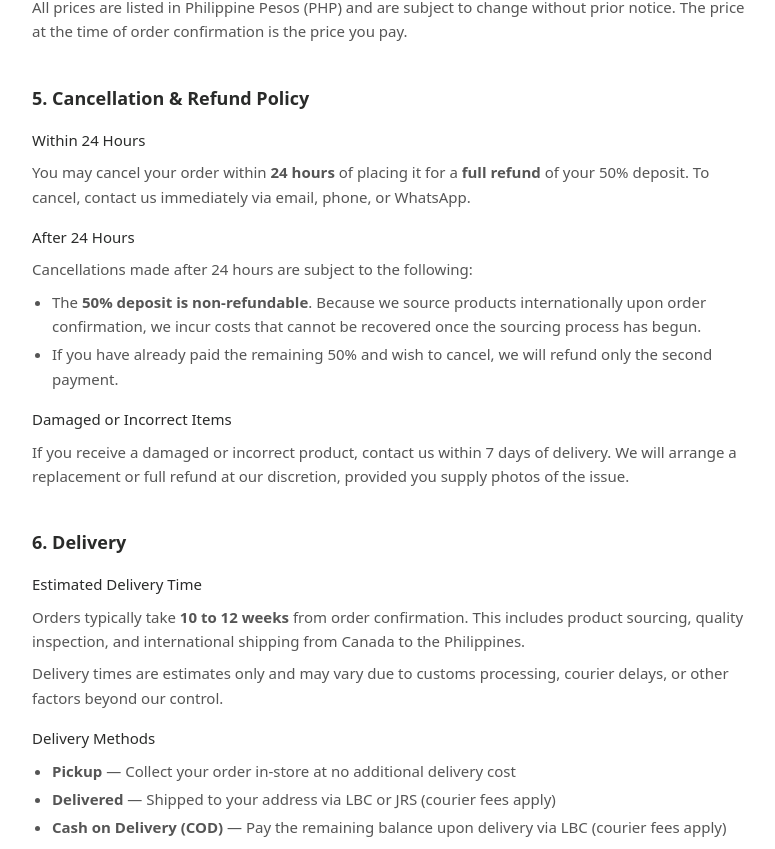
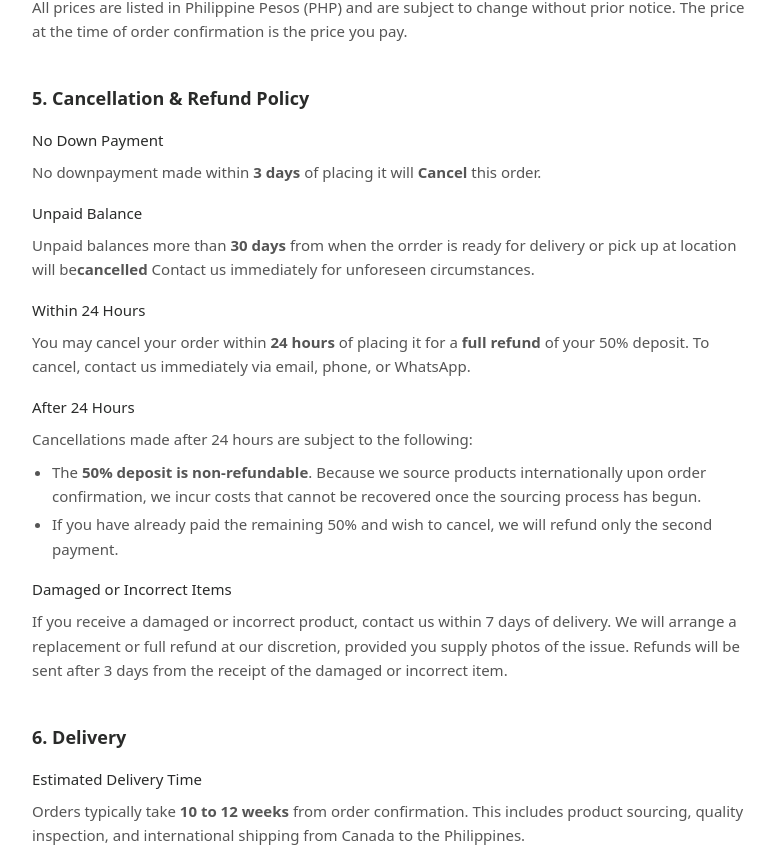
Before and after one commit to Royaldner/customer-profile-collector, a Next.js app: page /terms in a window 1280 px wide. Shown: the part 1294-2143 px from the top of the page, without its empty margins (248-1023 px from the left). Built offline with nearby package versions, Linux system fonts and the light colour scheme.

Commit message:
docs: update terms of service
By: Baroroy

Co-Authored-By: Claude <noreply@anthropic.com>

```diff
--- a/src/app/(marketing)/terms/page.tsx
+++ b/src/app/(marketing)/terms/page.tsx
@@ -70,7 +70,7 @@ export default function TermsOfServicePage() {
               <li>
                 <strong>50% when your order is ready</strong> — The remaining balance is
                 due when your order is ready for courier delivery (LBC or JRS) or
-                in-store pickup.
+                in-location pickup.
               </li>
             </ol>
 
@@ -94,6 +94,19 @@ export default function TermsOfServicePage() {
 
           <div>
             <h2>5. Cancellation &amp; Refund Policy</h2>
+
+            <h3 className="mt-4">No Down Payment</h3>
+            <p className="mt-2">
+              No downpayment made within <strong>3 days</strong> of placing it
+              will <strong>Cancel</strong> this order.
+            </p>
+
+            <h3 className="mt-4">Unpaid Balance</h3>
+            <p className="mt-2">
+              Unpaid balances more than <strong>30 days</strong> from when the orrder is ready for delivery
+              or pick up at location will be<strong>cancelled</strong> Contact
+              us immediately for unforeseen circumstances.
+            </p>
 
             <h3 className="mt-4">Within 24 Hours</h3>
             <p className="mt-2">
@@ -122,7 +135,8 @@ export default function TermsOfServicePage() {
             <p className="mt-2">
               If you receive a damaged or incorrect product, contact us within 7 days of
               delivery. We will arrange a replacement or full refund at our discretion,
-              provided you supply photos of the issue.
+              provided you supply photos of the issue. Refunds will be sent after 3 days
+              from the receipt of the damaged or incorrect item.
             </p>
           </div>
 
```
